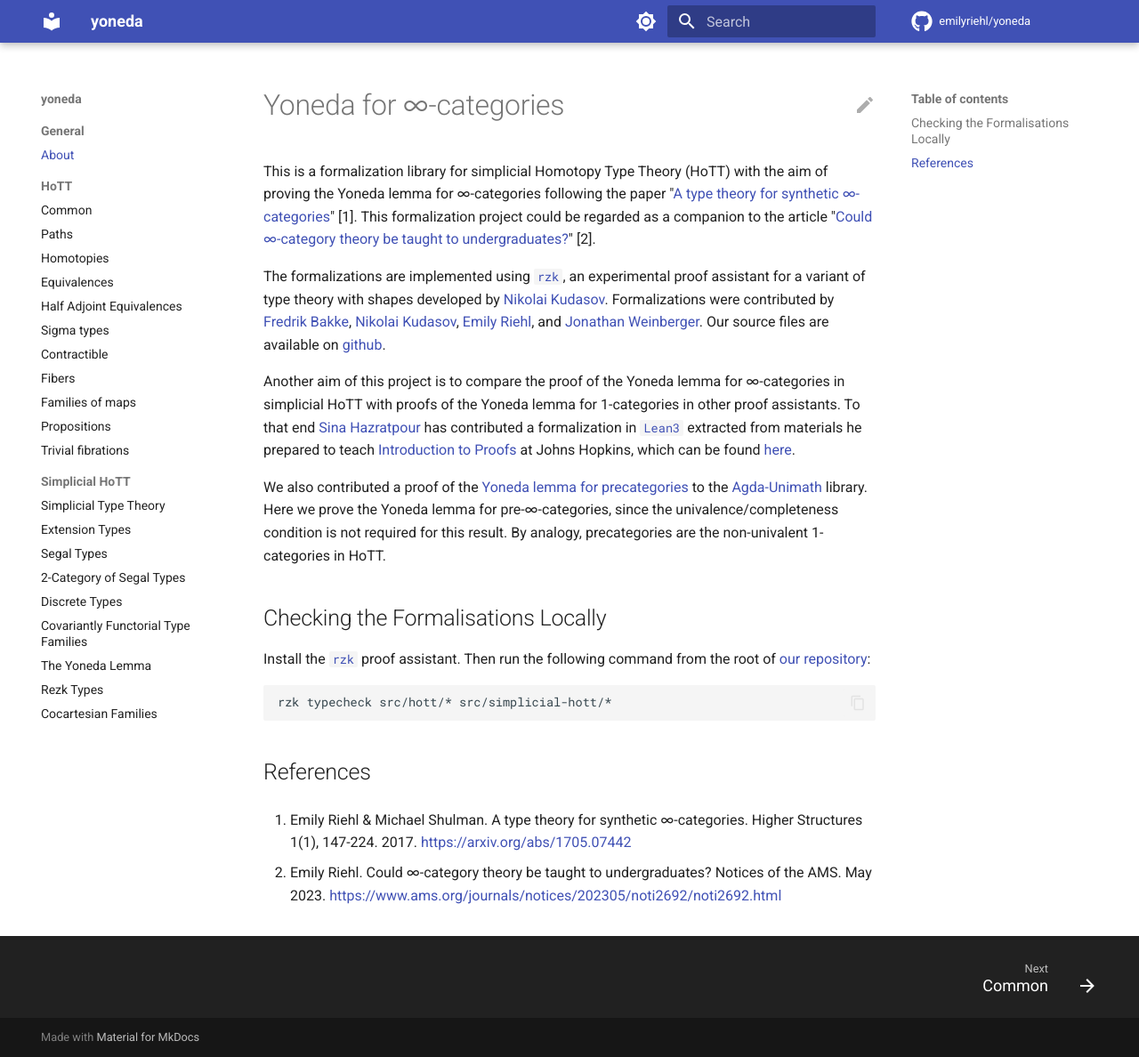
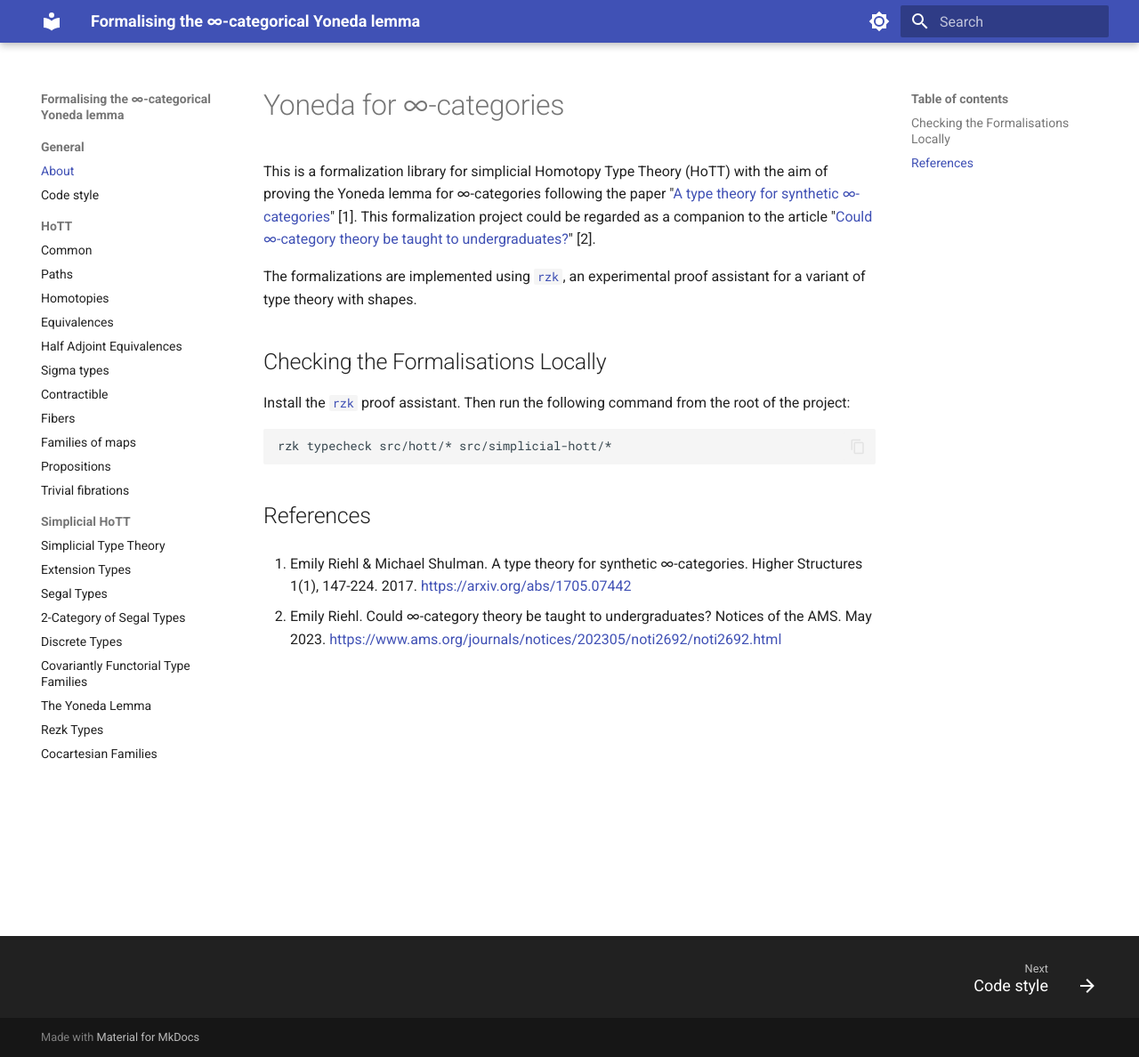
Before and after one commit to emilyriehl/yoneda, an MkDocs documentation site: the page built from src/index.md, in a window 1280 px wide and 1188 px high. Shown: the whole window at 89% size. Built offline with MkDocs 1.6.1 and Material for MkDocs 9.7.7, drawn with Linux system fonts in a browser that asks for light colours; comment, search, counter and statistics services are not loaded.

Commit message:
Anonymize documentation

````diff
--- a/mkdocs.yml
+++ b/mkdocs.yml
@@ -1,12 +1,13 @@
-site_name: 'yoneda'
-repo_url: https://github.com/emilyriehl/yoneda
-repo_name: emilyriehl/yoneda
-edit_uri: edit/master/src
+site_name: 'Formalising the ∞-categorical Yoneda lemma'
+#repo_url: https://github.com/rzk-lang/yoneda
+#repo_name: rzk-lang/yoneda
+#edit_uri: edit/master/src
 
 docs_dir: src
 nav:
   - General:
       - About: index.md
+      - Code style: STYLEGUIDE.md
 
   - HoTT:
       - Common: hott/00-common.rzk.md
--- a/src/index.md
+++ b/src/index.md
@@ -9,37 +9,13 @@ the aim of proving the Yoneda lemma for ∞-categories following the paper
 
 The formalizations are implemented using
 [`rzk`](https://github.com/rzk-lang/rzk), an experimental proof assistant for a
-variant of type theory with shapes developed by
-[Nikolai Kudasov](https://fizruk.github.io/). Formalizations were contributed by
-[Fredrik Bakke](https://github.com/fredrik-bakke),
-[Nikolai Kudasov](https://fizruk.github.io/),
-[Emily Riehl](https://emilyriehl.github.io/), and
-[Jonathan Weinberger](https://sites.google.com/view/jonathanweinberger). Our
-source files are available on [github](https://github.com/emilyriehl/).
-
-Another aim of this project is to compare the proof of the Yoneda lemma for
-∞-categories in simplicial HoTT with proofs of the Yoneda lemma for 1-categories
-in other proof assistants. To that end
-[Sina Hazratpour](https://sinhp.github.io/) has contributed a formalization in
-[`Lean3`](https://leanprover-community.github.io/) extracted from materials he
-prepared to teach
-[Introduction to Proofs](https://sinhp.github.io/teaching/2022-introduction-to-proofs-with-Lean)
-at Johns Hopkins, which can be found
-[here](https://github.com/emilyriehl/yoneda/blob/master/lean/yoneda.lean).
-
-We also contributed a proof of the
-[Yoneda lemma for precategories](https://unimath.github.io/agda-unimath/category-theory.yoneda-lemma-precategories.html)
-to the [Agda-Unimath](https://unimath.github.io/agda-unimath/) library. Here we
-prove the Yoneda lemma for pre-∞-categories, since the univalence/completeness
-condition is not required for this result. By analogy, precategories are the
-non-univalent 1-categories in HoTT.
+variant of type theory with shapes.
 
 ## Checking the Formalisations Locally
 
 Install the
 [`rzk`](https://rzk-lang.github.io/rzk/latest/getting-started/install/) proof
-assistant. Then run the following command from the root of
-[our repository](https://github.com/emilyriehl/yoneda):
+assistant. Then run the following command from the root of the project:
 
 ```sh
 rzk typecheck src/hott/* src/simplicial-hott/*
````
Also changed, not shown: src/STYLEGUIDE.md (renamed from STYLEGUIDE.md, +1 -1 lines), 1 other file.
